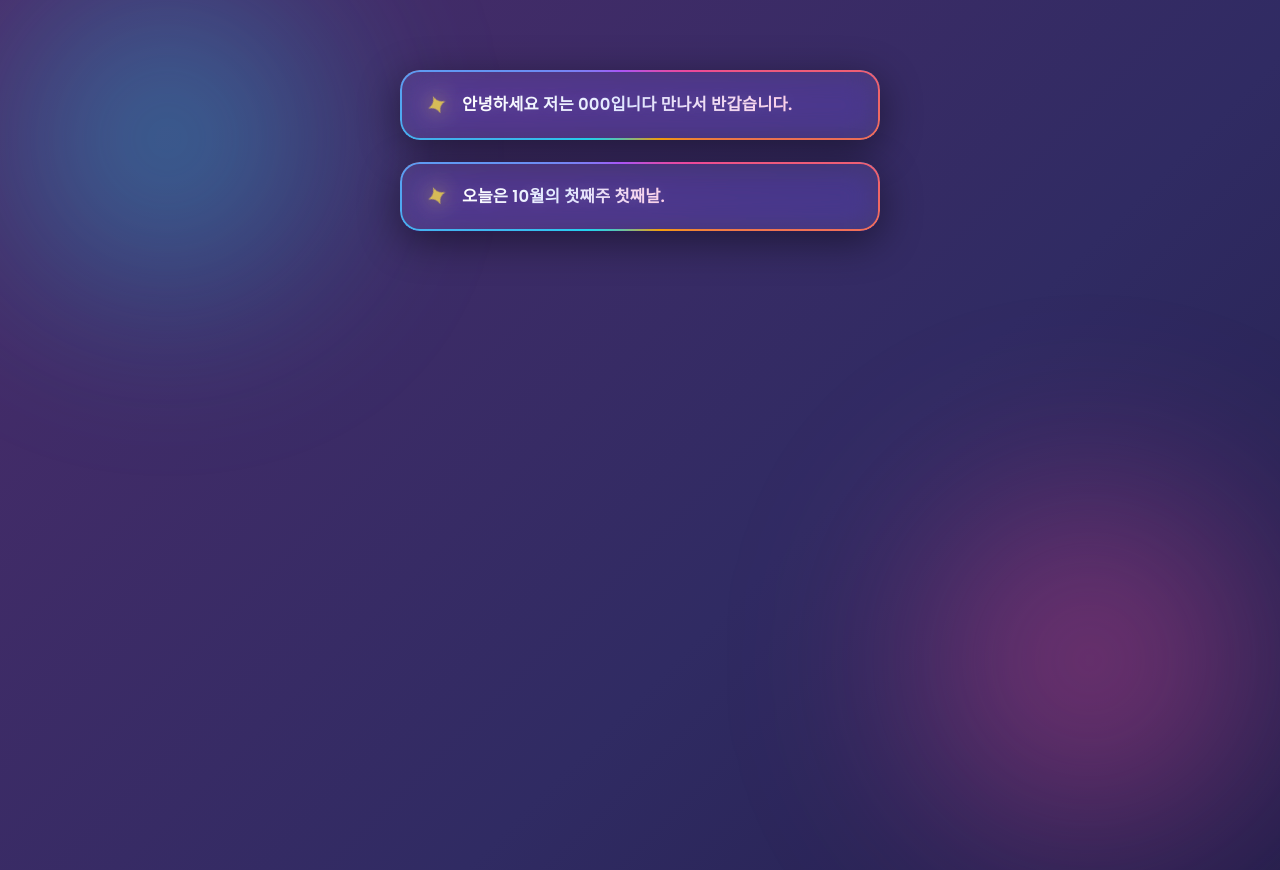
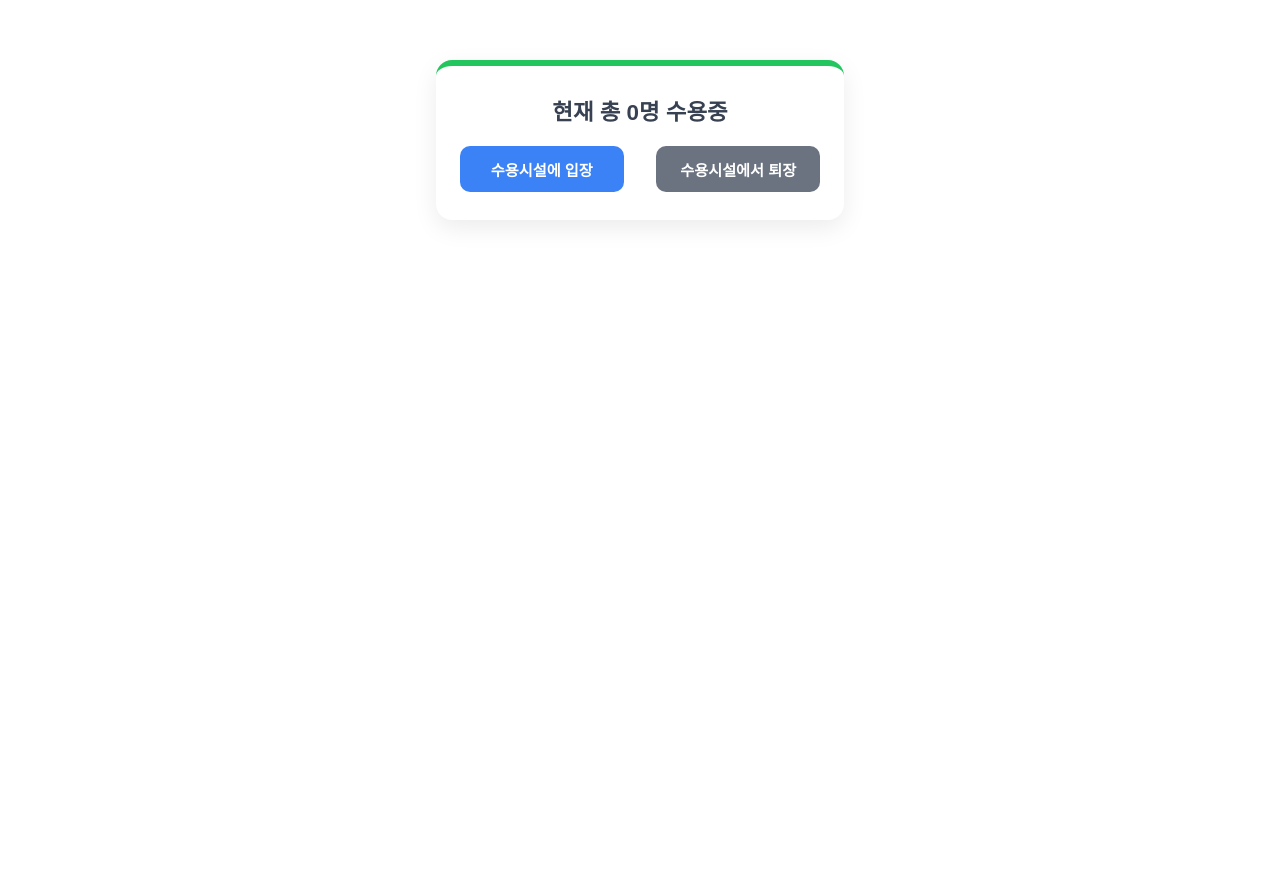
Before and after one commit to hak801/React, a React (Create React App) app: page / in a window 1280 px wide. After the commit the page ends 800 px from the top, so only its background shows below. Built offline with nearby package versions, Linux system fonts and the light colour scheme.

Commit message:
7장 Hook

```diff
--- /dev/null
+++ b/src/07/02/TextInputWithFocusButton.jsx
@@ -0,0 +1,18 @@
+import React, {useRef} from "react";
+
+function TextInputWithFocusButton() {
+    const inputElement = useRef(null);
+
+    const onButtonClick = () => {
+        inputElement.current.focus();
+    };
+
+    return(
+        <div>
+            <input ref={inputElement} type="text" size={20}/>&nbsp;&nbsp;&nbsp;
+            <button onClick={onButtonClick}>Focus the input element</button>
+        </div>
+    );
+}
+
+export default TextInputWithFocusButton;
--- /dev/null
+++ b/src/07/Accommodate.css
@@ -0,0 +1,79 @@
+/*
+ * 기존 Accommodate.jsx 구조 그대로 쓰는 CSS
+ * 필요한 수정: 맨 바깥 <div>에 className="accommodate" 하나만 추가
+ *
+ * 구조:
+ * div.accommodate
+ *  ├─ p           (현재 총 N명 수용중)
+ *  ├─ div         (버튼 두 개)
+ *  └─ p           (정원 가득참 - isFull일 때만 나타남)
+ */
+
+/* ===== 카드 ===== */
+.accommodate {
+    max-width: 360px;
+    margin: 60px auto;
+    padding: 28px 24px;
+    border-radius: 16px;
+    background: #ffffff;
+    box-shadow: 0 8px 24px rgba(0, 0, 0, 0.08);
+    border-top: 6px solid #22c55e;           /* 평소: 초록 */
+    font-family: "Pretendard", "Noto Sans KR", sans-serif;
+    text-align: center;
+    transition: border-color 0.3s;
+}
+
+/* 정원 가득참 문구가 나타나면 카드 테두리를 빨강으로 */
+.accommodate:has(> p ~ p) {
+    border-top-color: #ef4444;
+}
+
+/* ===== 현재 인원 문구 (첫 번째 p) ===== */
+.accommodate > p:first-child {
+    margin: 0 0 20px;
+    font-size: 1.4rem;
+    font-weight: 700;
+    color: #374151;
+}
+
+/* ===== 버튼 영역 ===== */
+.accommodate > div {
+    display: flex;
+    justify-content: center;
+    gap: 12px;
+}
+
+.accommodate button {
+    flex: 1;
+    padding: 12px 0;
+    border: none;
+    border-radius: 10px;
+    font-size: 0.95rem;
+    font-weight: 600;
+    color: #ffffff;
+    cursor: pointer;
+    transition: transform 0.1s, opacity 0.2s;
+}
+
+/* 입장 버튼(첫 번째) = 파랑, 퇴장 버튼(마지막) = 회색 */
+.accommodate button:first-child { background: #3b82f6; }
+.accommodate button:last-child  { background: #6b7280; }
+
+.accommodate button:hover  { opacity: 0.85; }
+.accommodate button:active { transform: scale(0.96); }
+
+/* ===== 정원 가득참 알림 (두 번째 p) ===== */
+.accommodate > p ~ p {
+    margin: 20px 0 0;
+    padding: 10px;
+    border-radius: 8px;
+    background: #fee2e2;
+    color: #ef4444;
+    font-weight: 700;
+    animation: blink 1s ease-in-out infinite alternate;
+}
+
+@keyframes blink {
+    from { opacity: 1; }
+    to   { opacity: 0.5; }
+}
--- /dev/null
+++ b/src/07/Accommodate.jsx
@@ -0,0 +1,34 @@
+import React, {useEffect, useState} from "react";
+import useCounter from "./useCounter";
+import "./Accommodate.css"
+
+const MAX_CAPACITY = 10;
+
+function Accommodate() {
+    const [count, increaseCount, decreaseCount] = useCounter(0)
+    const [isFull, setIsFull] = useState(false);
+
+    useEffect(() => {
+        console.log("==== useEffect 확인용 ====");
+        console.log("useEffect 실행됨: 컴포넌트가 마운트될때, 업데이트될때");
+        console.log(`isFull: ${isFull}`);
+    });
+
+    useEffect(() => {
+        setIsFull(count >= MAX_CAPACITY);
+        console.log(`Current Count Value: ${count}`)
+    }, [count]);
+
+    return(
+        <div className="accommodate">
+            <p>{`현재 총 ${count}명 수용중`}</p>
+            <div>
+                <button onClick={increaseCount}>수용시설에 입장</button>&nbsp;&nbsp;
+                <button onClick={decreaseCount}>수용시설에서 퇴장</button>
+            </div>
+            {isFull && <p>수용시설에 정원 가득참</p>}
+        </div>
+    );
+}
+
+export default Accommodate;
--- /dev/null
+++ b/src/07/useCounter.jsx
@@ -0,0 +1,17 @@
+import React, {useState} from "react";
+
+function useCounter(initialValue) {
+    const [count, setCount] = useState(initialValue);
+
+    const increaseCount = () => {
+        setCount((count) => count+1);
+    };
+
+    const decreaseCount = () => {
+        setCount((count) => Math.max(count-1, 0));
+    };
+
+    return [count, increaseCount, decreaseCount];
+}
+
+export default useCounter;
--- a/src/index.js
+++ b/src/index.js
@@ -13,15 +13,18 @@ import reportWebVitals from './reportWebVitals';
 // import WelcomeList from "./05/exam01/WelcomeList";
 // import BookList from "./05/exam02/BookList";
 // import UserInfoList from "./05/exam03/UserInfoList";
-import NotificationList from "./06/test/NotificationList";
+// import NotificationList from "./06/test/NotificationList";
+// import Counter from "./07/useState";
+// import TextInputWithFocusButton from "./07/02/TextInputWithFocusButton";
+import Accommodate from "./07/Accommodate";
 const root = ReactDOM.createRoot(document.getElementById('root'));
 
 setInterval(() => {
-    root.render(
-        <React.StrictMode>
-            <NotificationList/>
-        </React.StrictMode>
-    );
+        root.render(
+            <React.StrictMode>
+                <Accommodate/>
+            </React.StrictMode>
+        );
     }
 )
 // If you want to start measuring performance in your app, pass a function
```
Also changed, not shown: src/07/01/Counter.jsx (added, +20 -0 lines).
